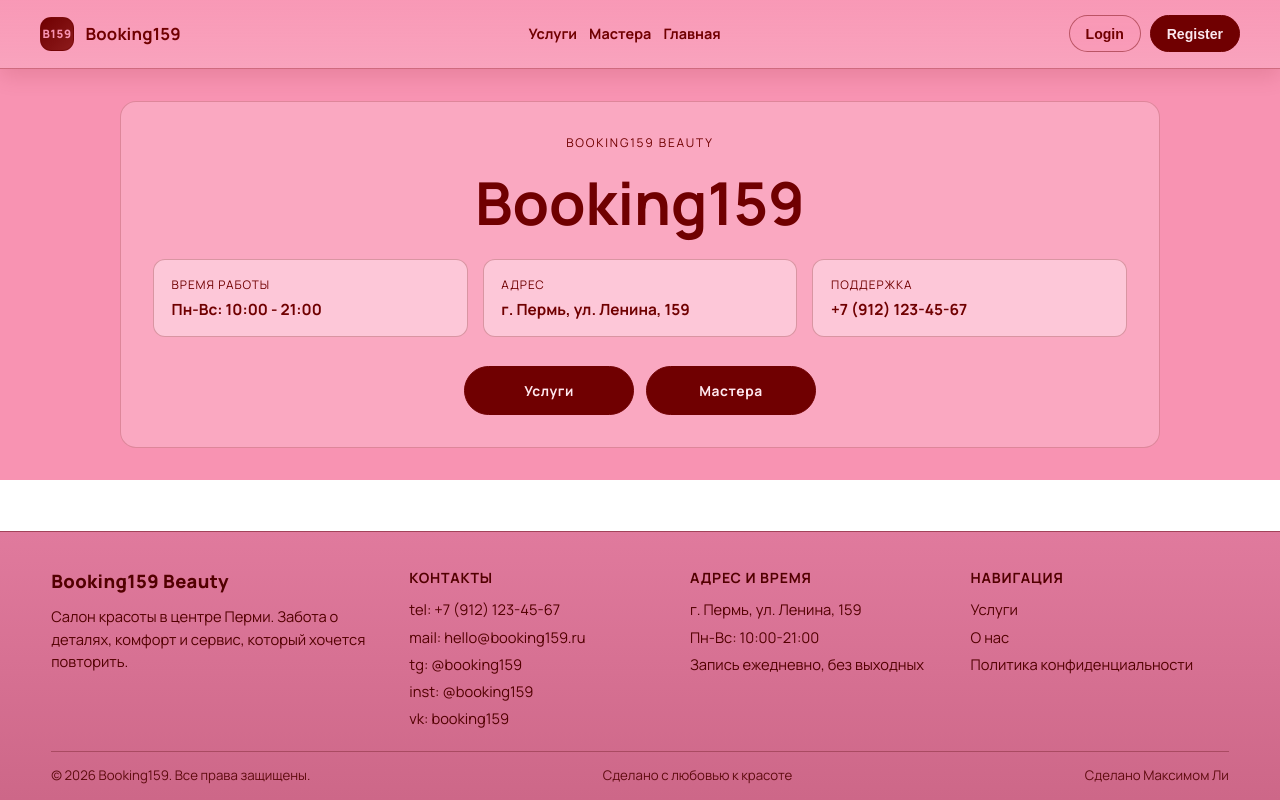
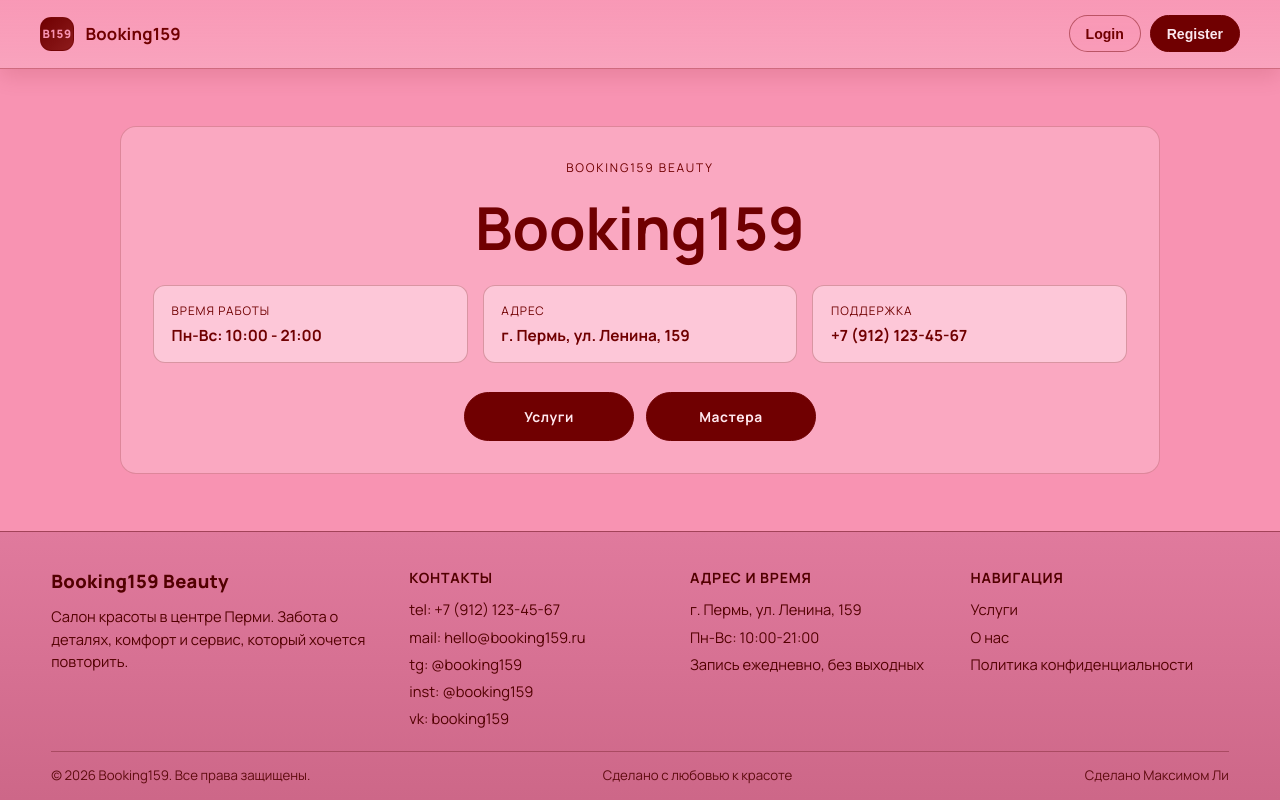
Before and after one commit to bri11iant12/BookingRoom, a React (Vite) app in the folder Booking159/: page / in a window 1280 px wide. Built offline with nearby package versions, Linux system fonts and the light colour scheme.

Commit message:
Fix: FIx UI
Чинил визуал и чистил его от ненужного кода

```diff
--- a/Booking159/src/app/layouts/MainLayouts/MainLayouts.css
+++ b/Booking159/src/app/layouts/MainLayouts/MainLayouts.css
@@ -6,4 +6,7 @@
 
 .main-layout__content {
 	flex: 1;
+	display: flex;
+	flex-direction: column;
+	min-height: 0;
 }
--- a/Booking159/src/pages/home/ui/HomePage.css
+++ b/Booking159/src/pages/home/ui/HomePage.css
@@ -1,5 +1,6 @@
 .home-page {
-	min-height: 100%;
+	flex: 1;
+	min-height: 0;
 	padding: clamp(1.5rem, 4vh, 3rem) 0;
 	background: #f893b2;
 	color: #700001;
@@ -87,11 +88,29 @@
 	font-size: 0.86rem;
 	font-weight: 700;
 	letter-spacing: 0.04em;
+	transition: transform 0.2s ease, box-shadow 0.2s ease, filter 0.2s ease;
 }
 
 .home-page__button:hover,
 .home-page__button:focus-visible {
+	transform: translateY(-3px);
+	box-shadow: 0 8px 20px rgba(112, 0, 1, 0.35);
 	filter: brightness(1.05);
+}
+
+.home-page__button:active {
+	transform: translateY(-1px);
+	box-shadow: 0 4px 12px rgba(112, 0, 1, 0.25);
+	filter: brightness(1.15);
+}
+
+.home-page__button--ghost:hover,
+.home-page__button--ghost:focus-visible {
+	box-shadow: 0 8px 20px rgba(112, 0, 1, 0.2);
+}
+
+.home-page__button--ghost:active {
+	box-shadow: 0 4px 12px rgba(112, 0, 1, 0.15);
 }
 
 @media (max-width: 960px) {
--- a/Booking159/src/widgets/Header/ui/Header.css
+++ b/Booking159/src/widgets/Header/ui/Header.css
@@ -50,25 +50,6 @@
 	gap: 0.55rem;
 }
 
-.headerNav {
-	display: flex;
-	align-items: center;
-	gap: 0.75rem;
-}
-
-.headerNavLink {
-	color: #700001;
-	text-decoration: none;
-	font-size: 0.9rem;
-	font-weight: 700;
-	padding: 0.2rem 0;
-	border-bottom: 1px solid transparent;
-}
-
-.headerNavLink:hover {
-	border-bottom-color: rgba(112, 0, 1, 0.5);
-}
-
 .ghostButton,
 .primaryButton,
 .accountButton {
@@ -77,6 +58,7 @@
 	font-size: 0.88rem;
 	font-weight: 600;
 	text-decoration: none;
+	cursor: pointer;
 	transition: transform 0.2s ease, box-shadow 0.2s ease, opacity 0.2s ease;
 }
 
@@ -108,10 +90,6 @@
 }
 
 @media (max-width: 640px) {
-	.headerNav {
-		display: none;
-	}
-
 	.logoText {
 		display: none;
 	}
--- a/Booking159/src/widgets/Header/ui/Header.tsx
+++ b/Booking159/src/widgets/Header/ui/Header.tsx
@@ -30,18 +30,6 @@ export const Header = ({ logo, actions }: HeaderProps) => {
 						</>
 					)}
 				</Link>
-
-				<nav className='headerNav'>
-					<Link to='/services' className='headerNavLink'>
-						Услуги
-					</Link>
-					<Link to='/masters' className='headerNavLink'>
-						Мастера
-					</Link>
-					<Link to='/' className='headerNavLink'>
-						Главная
-					</Link>
-				</nav>
 
 				<div className='actions'>
 					{actions ??
```
